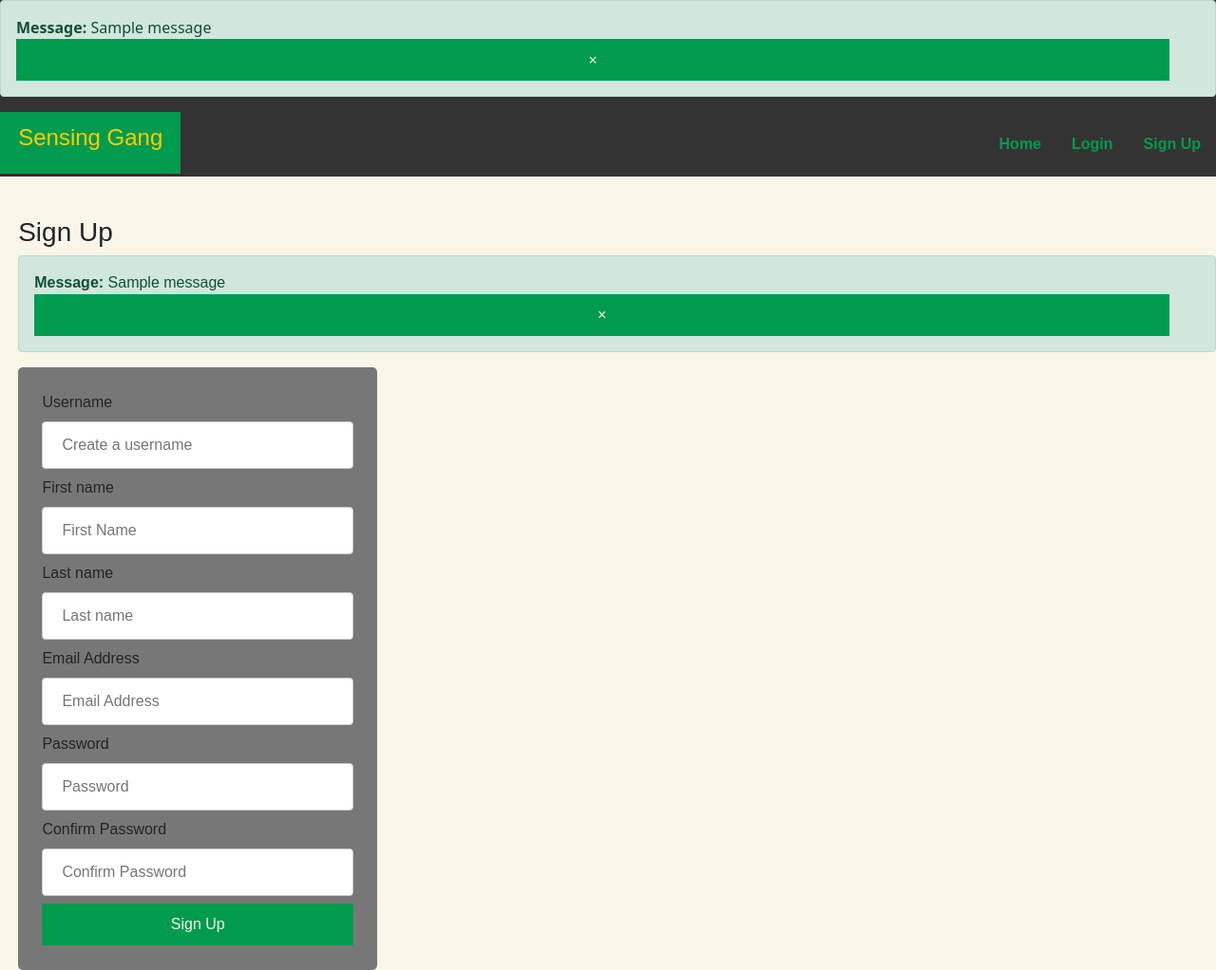
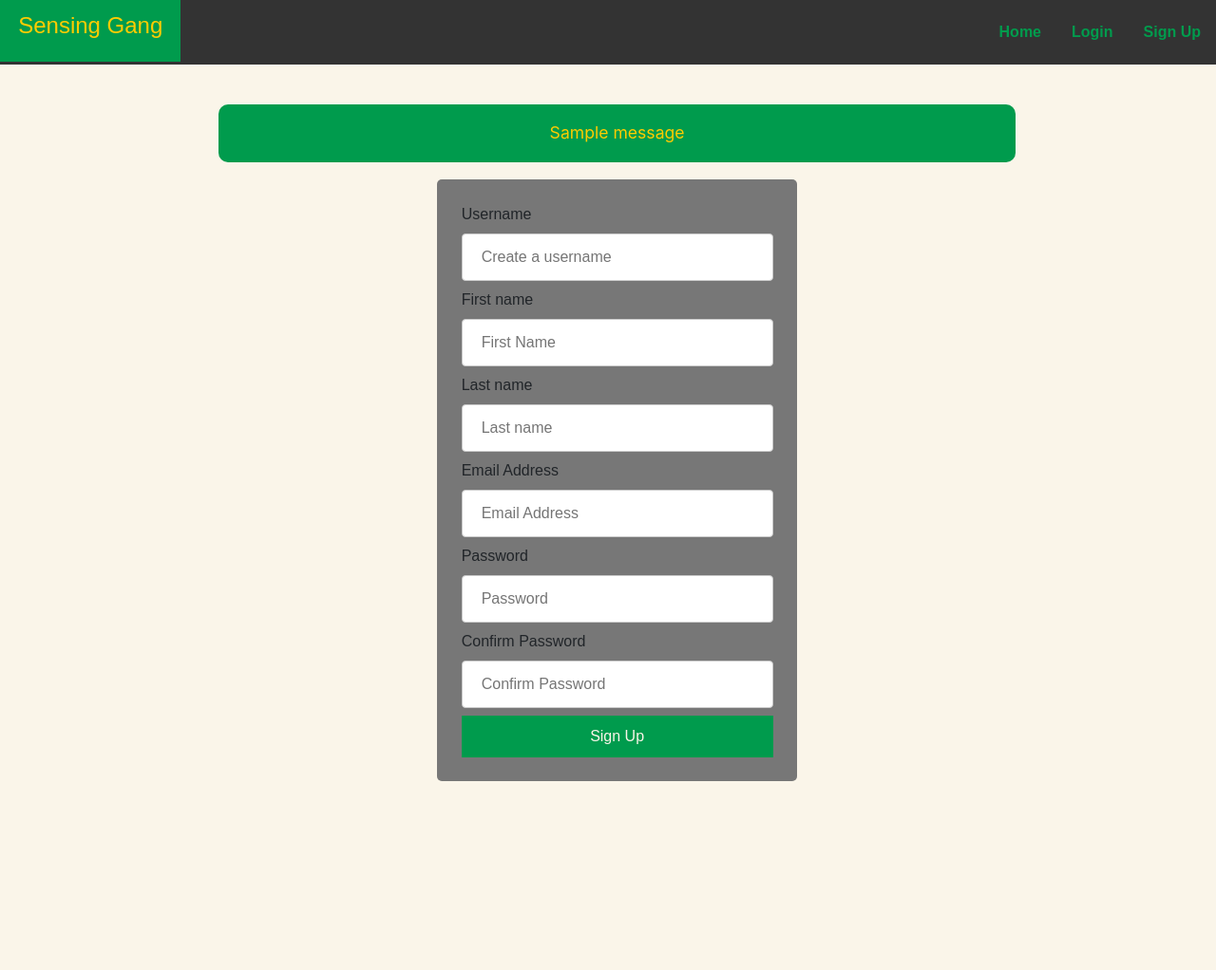
Before and after one commit to UBCO-COSC-310-Winter-2022-T2/the-project-sensinggang, a Django app: page /signup in a window 1280 px wide. Shown: the whole page at 95% size. After the commit the page ends 823 px from the top, so only its background shows below. Run offline with Django 4.2, Linux system fonts and the light colour scheme; tables that the repository leaves empty hold one stand-in row (values such as "Sample post"); one stand-in notice (Sample message) is shown; some libraries are stand-ins or nearby versions.

Commit message:
modified css and made title graph

```diff
--- a/sensingGang/static/homePageTemplate.css
+++ b/sensingGang/static/homePageTemplate.css
@@ -11,9 +11,28 @@
     font-size: 1.3em;
     font-family: -apple-system, BlinkMacSystemFont, 'Segoe UI', Roboto, Oxygen, Ubuntu, Cantarell, 'Open Sans', 'Helvetica Neue', sans-serif;
 }
+.messages{
+    margin-right: 12em;
+    margin-left: 12em;
+    margin-bottom: 1em;
+    padding: 1em;
+    border-radius: 10px;
+    display: flex;
+    align-items: center;
+    justify-content: center;
+    background-color: #009B4D;
+    color: #FFCC00;
+    font-size: 1.1em;
+    font-family: -apple-system, BlinkMacSystemFont, 'Segoe UI', Roboto, Oxygen, Ubuntu, Cantarell, 'Open Sans', 'Helvetica Neue', sans-serif;
+}
 div.item{
     margin: 7% 2%!important;
 }
 select{
     margin: 5% !important;
 }
+.form{
+    display: flex;
+    justify-content: center;
+    align-items: center;
+}
--- a/sensingGang/templates/homePage/homePageTemplate.html
+++ b/sensingGang/templates/homePage/homePageTemplate.html
@@ -15,6 +15,7 @@
     {% if subscription.sensorX %}
     <div class="item">
         <div class="col-md-4">
+            <h5 style = "font-size:1.2em; color: #777777;"> Average rainfall in Kootenay Region (mm) </h3>
             <select id="chartType1" class="form-select">
                 <option value="line" selected>Line Chart</option>
                 <option value="bar">Bar Chart</option>
@@ -88,6 +89,7 @@
     {% if subscription.sensorY %}
     <div class="item">
         <div class="col-md-4">
+            <h5 style = "font-size:1.2em; color: #777777;"> Humidity fluxuation in Glacier National Park (%RH) </h3>
             <select id="chartType2" class="form-select">
                 <option value="line" selected>Line Chart</option>
                 <option value="bar">Bar Chart</option>
@@ -163,6 +165,7 @@
     {% if subscription.sensorZ %}
     <div class="item">
         <div class="col-md-4">
+            <h5 style = "font-size:1.2em; color: #777777;"> Animal traffic through Banff Wildlife Crossing </h5>
             <select id="chartType3" class="form-select">
                 <option value="line" selected>Line Chart</option>
                 <option value="bar">Bar Chart</option>
--- a/sensingGang/templates/masterTemplate.html
+++ b/sensingGang/templates/masterTemplate.html
@@ -18,14 +18,6 @@
     {% if user.is_authenticated %}
       <li><a href="{% url 'signout' %}">Logout {{ user.first_name }}</a></li>
     {% else %}
-      {% for message in messages %}
-        <div id="alert" class="alert alert-{{ message.tags }} alert-dismissible fade show" role="alert">
-          <strong>Message: </strong> {{ message }}
-          <button type="button" class="close" data-dismiss="alert" aria-label="Close">
-            <span aria-hidden="true">&times;</span>
-          </button>
-        </div>
-      {% endfor %}
       <li><a href="{% url 'signup' %}">Sign Up</a></li>
       <li><a href="{% url 'signin' %}">Login</a></li>
     {% endif %}
--- a/sensingGang/templates/users/signup.html
+++ b/sensingGang/templates/users/signup.html
@@ -3,21 +3,17 @@
 
 {% load static %}
 {% block style %}
-<link rel="" href="">
+<link rel="stylesheet" href="{% static 'homePageTemplate.css' %}">
 {% endblock style %}
 
 {% block content %}
 
-        <h3>Sign Up</h3>
         {% for message in messages %}
-        <div class="alert alert-{{ message.tags }} alert-dismissible fade show" role="alert">
-          <strong>Message: </strong> {{ message }}
-          <button type="button" class="close" data-dismiss="alert" aria-label="Close">
-            <span aria-hidden="true">&times;</span>
-          </button>
+        <div class = "messages">
+          {{ message }}
         </div>
-      {% endfor %}
-
+        {% endfor %}
+        <div class = "form">
         <form action="/signup" method="post">
              {% csrf_token %}
             <label = for"">Username</label>
@@ -34,6 +30,6 @@
             <input type = "password"  id = "confirmPassword" name = 'confirmPassword' placeholder = "Confirm Password">
             <button type = "submit">Sign Up</button>
         </form>
-
+      </div>
         <script src="" async defer></script>
 {% endblock content %}
```
Also changed, not shown: sensingGang/templates/users/signin.html (+8 -2 lines).
